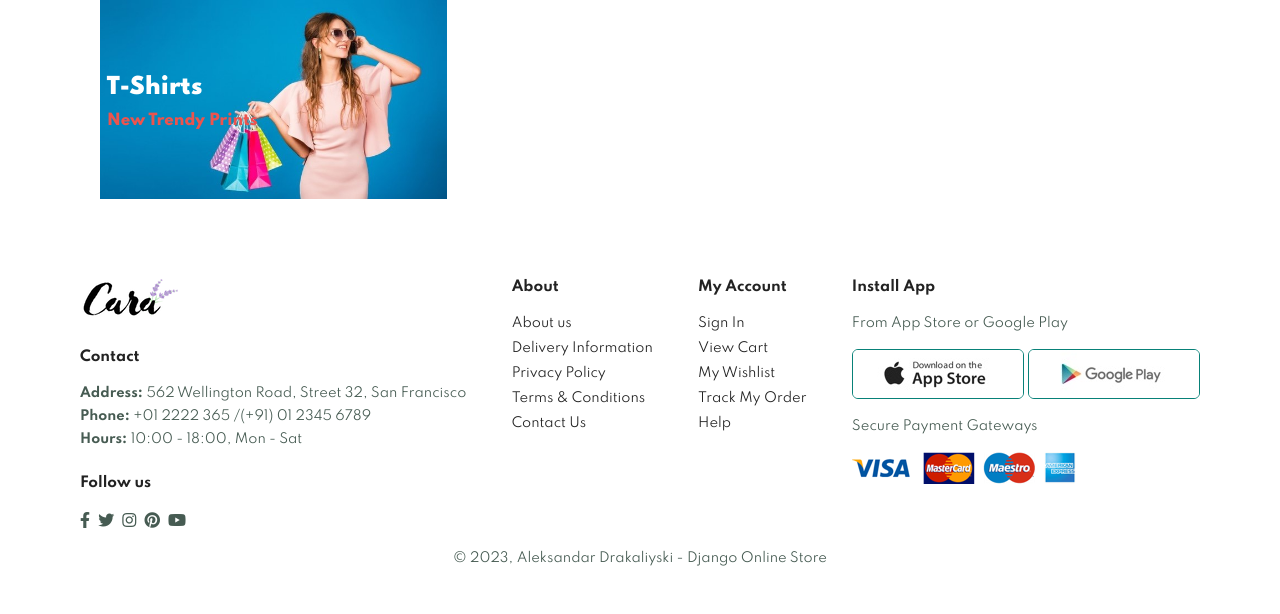
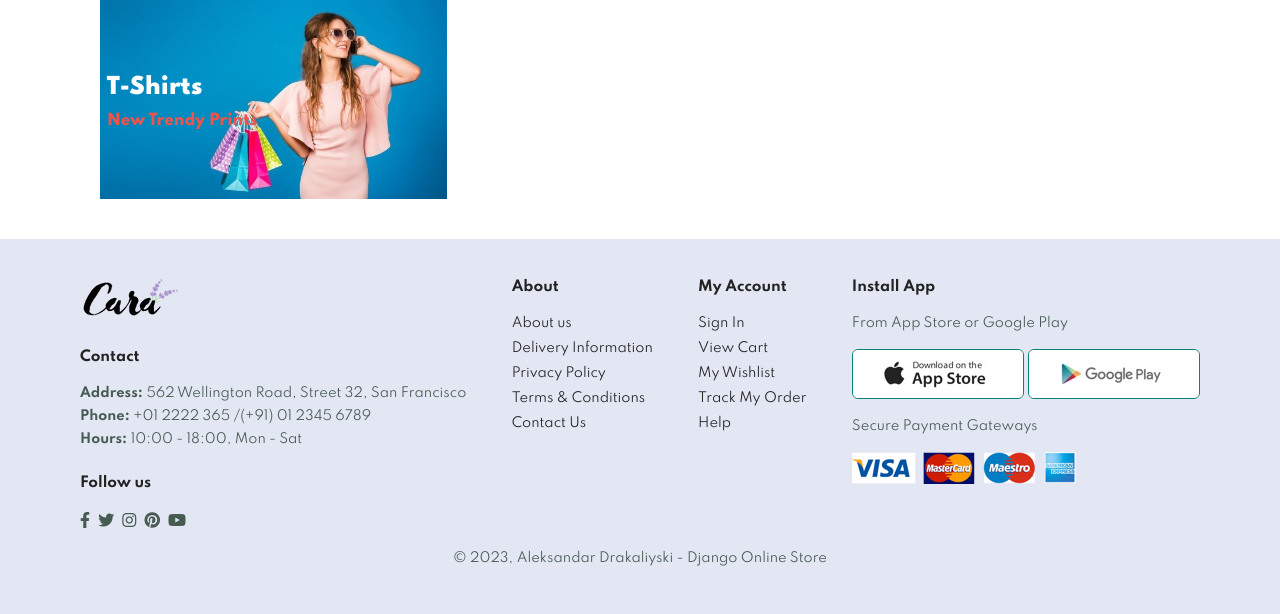
Before and after one commit to drakata27/django-online-store, a Django app: page / in a window 1280 px wide. Shown: the part 3715-4329 px from the top of the page. Run offline with Django 4.2, Linux system fonts and the light colour scheme; data comes from the database, SQL or seed files in the repository; some libraries are stand-ins or nearby versions.

Commit message:
Finished Home Page

```diff
--- a/static/css/style.css
+++ b/static/css/style.css
@@ -145,6 +145,7 @@ footer {
     display: flex;
     flex-wrap: wrap;
     justify-content: space-between;
+    background-color:  #e3e6f3;
   }
 
   footer .col {
```
Also changed, not shown: store/templates/store/home.html (line endings or trailing spaces).
